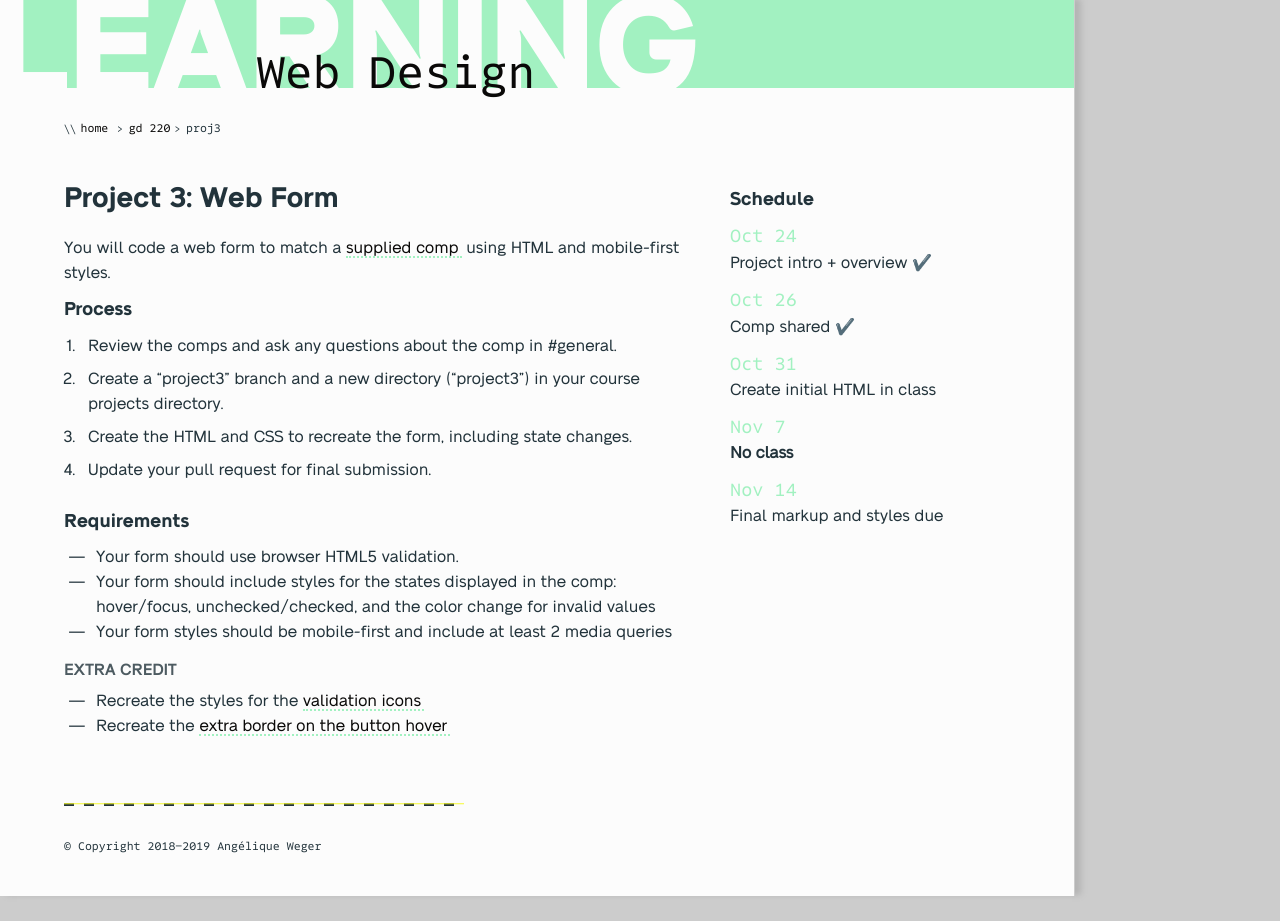
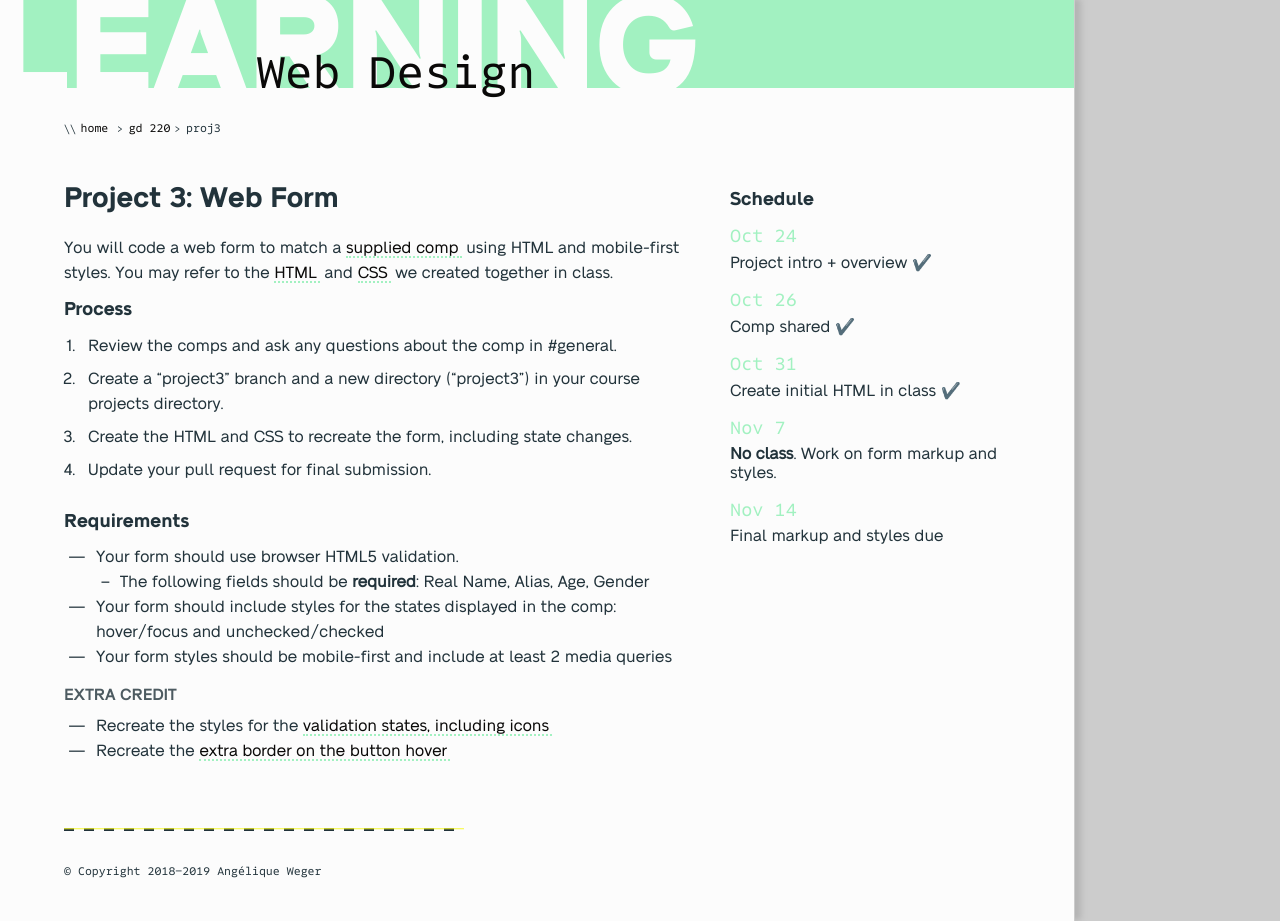
Before and after one commit to mica-web/mica-web.github.io, a Jekyll site: the page built from gd-220/proj3.md, in a window 1280 px wide. Built offline with Jekyll 4.4.1, drawn with Linux system fonts in a browser that asks for light colours; some web fonts are replaced; before the commit the page ends 900 px from its top, so only the background shows below that.

Commit message:
Update proj details

```diff
--- a/gd-220/proj3.md
+++ b/gd-220/proj3.md
@@ -9,7 +9,7 @@ type: project
 <header>
 # Project 3: Web Form
 
-You will code a web form to match a [supplied comp](https://drive.google.com/drive/u/0/folders/1HJATZE3yn0RsfMyH-lHKS0glH6G_aQrx) using HTML and mobile-first styles.
+You will code a web form to match a [supplied comp](https://drive.google.com/drive/u/0/folders/1HJATZE3yn0RsfMyH-lHKS0glH6G_aQrx) using HTML and mobile-first styles. You may refer to the [HTML](https://github.com/mica-web/gd2/blob/project3/project3/index.html) and [CSS](https://github.com/mica-web/gd2/blob/project3/project3/styles.css) we created together in class.
 </header>
 
 <section>
@@ -22,11 +22,12 @@ You will code a web form to match a [supplied comp](https://drive.google.com/dri
 
 ## Requirements
 - Your form should use browser HTML5 validation.
-- Your form should include styles for the states displayed in the comp: hover/focus, unchecked/checked, and the color change for invalid values
+  - The following fields should be **required**: Real Name, Alias, Age, Gender
+- Your form should include styles for the states displayed in the comp: hover/focus and unchecked/checked
 - Your form styles should be mobile-first and include at least 2 media queries
 
 ### Extra Credit
-- Recreate the styles for the [validation icons](https://drive.google.com/drive/u/0/folders/1Xza6yTLHB-kRIqrDewwCo34jYBify8SP)
+- Recreate the styles for the [validation states, including icons](https://drive.google.com/drive/u/0/folders/1Xza6yTLHB-kRIqrDewwCo34jYBify8SP)
 - Recreate the [extra border on the button hover](https://drive.google.com/drive/u/0/folders/1Xza6yTLHB-kRIqrDewwCo34jYBify8SP)
 </section>
 
@@ -42,9 +43,9 @@ You will code a web form to match a [supplied comp](https://drive.google.com/dri
   <dt>Oct 26</dt>
   <dd>Comp shared ✔️</dd>
   <dt>Oct 31</dt>
-  <dd>Create initial HTML in class</dd>
+  <dd>Create initial HTML in class ✔️</dd>
   <dt>Nov 7</dt>
-  <dd><strong>No class</strong></dd>
+  <dd><strong>No class</strong>. Work on form markup and styles.</dd>
   <dt>Nov 14</dt>
   <dd>Final markup and styles due</dd>
 </dl>
```
Also changed, not shown: gd-220/proj4.md (+3 -0 lines).
